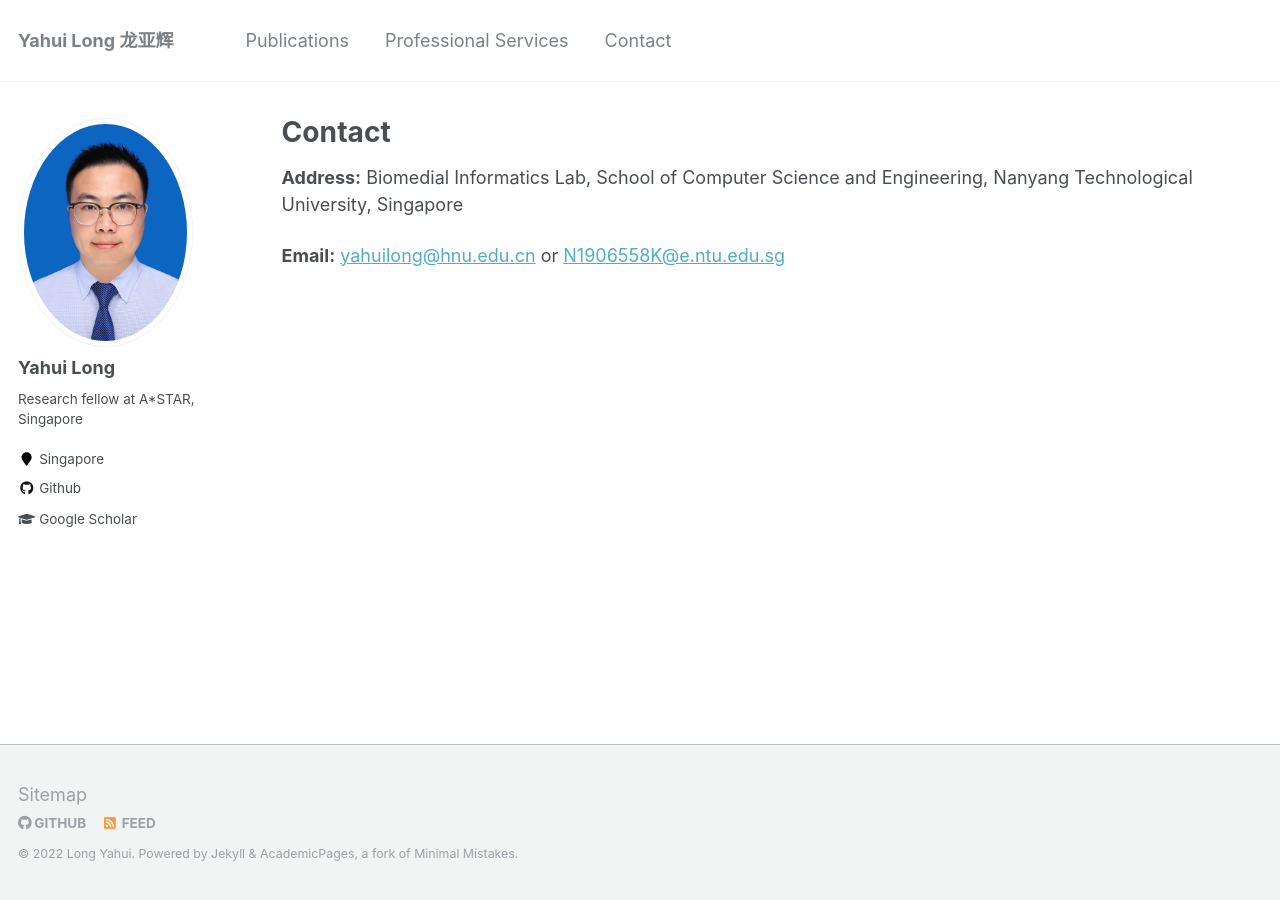
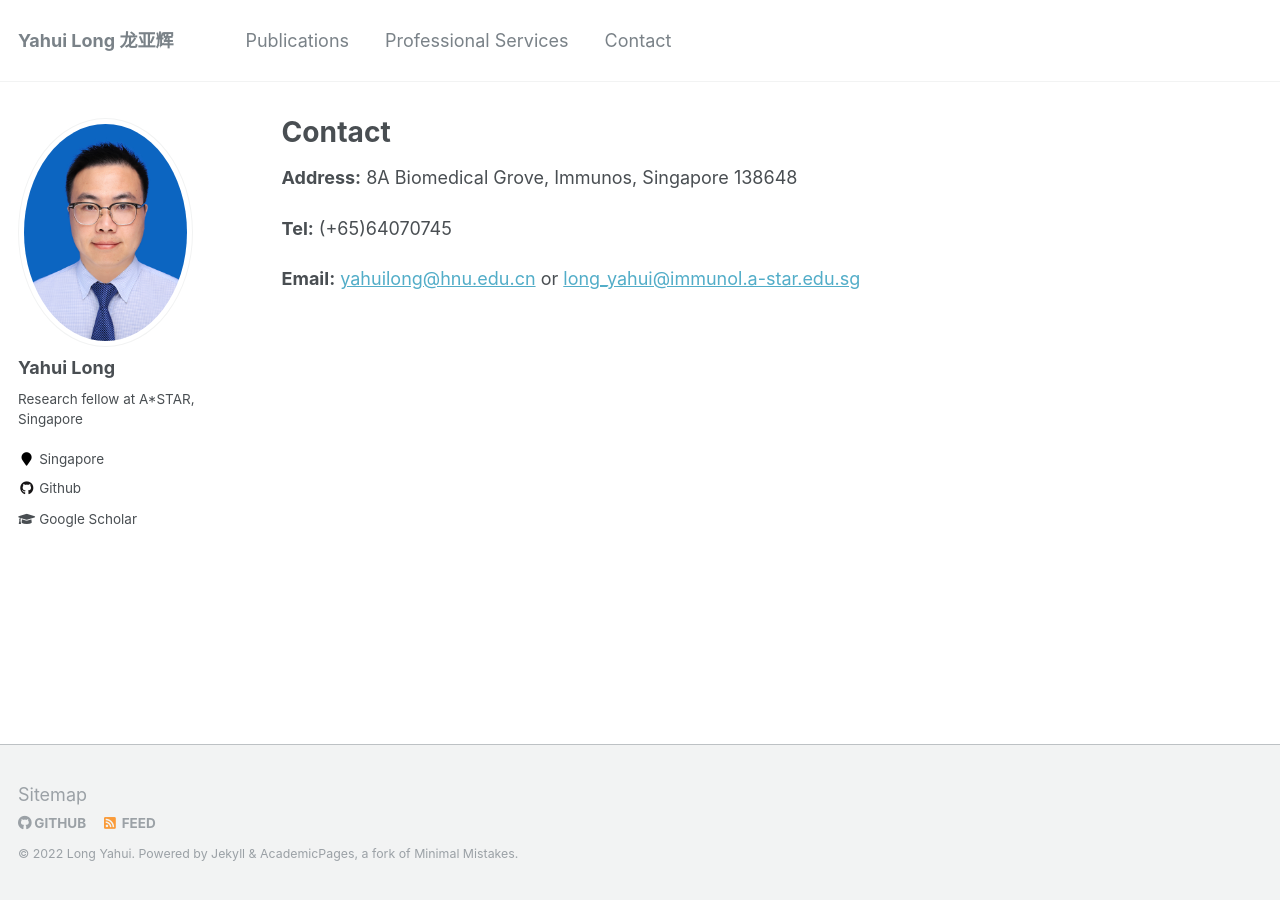
Before and after one commit to longyahui/Home, a Jekyll site: the page built from _pages/contact.md, in a window 1280 px wide. Built offline with Jekyll 4.4.1, drawn with Linux system fonts in a browser that asks for light colours.

Commit message:
Update contact.md

```diff
--- a/_pages/contact.md
+++ b/_pages/contact.md
@@ -9,7 +9,8 @@ redirect_from:
 
 {% include base_path %}
 
-**Address:** Biomedial Informatics Lab, School of Computer Science and Engineering, Nanyang Technological University, Singapore
+**Address:** 8A Biomedical Grove, Immunos, Singapore 138648
 
+**Tel:** (+65)64070745
 
-**Email:** <yahuilong@hnu.edu.cn> or <N1906558K@e.ntu.edu.sg>
+**Email:** <yahuilong@hnu.edu.cn> or <long_yahui@immunol.a-star.edu.sg>
```
